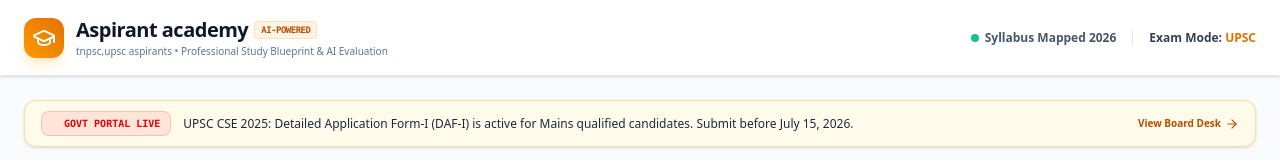
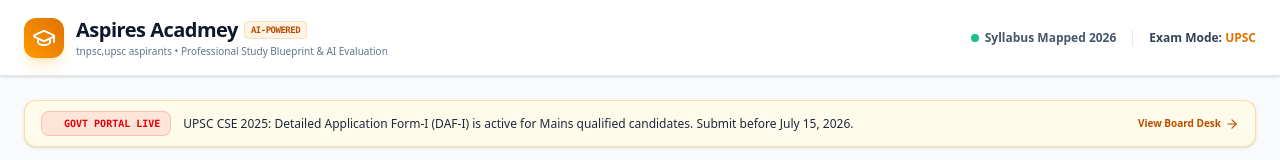
Before and after one commit to udayamoorthy-ux/AspiresAcademy, a React (Vite) app: page / in a window 1280 px wide. Shown: the top 160 px of the page. Built offline with nearby package versions, Linux system fonts and the light colour scheme.

Commit message:
style: rename application to Aspires Acadmey
Update application branding and associated strings across metadata and UI components.

```diff
--- a/metadata.json
+++ b/metadata.json
@@ -1,5 +1,5 @@
 {
-  "name": "Aspirant academy",
+  "name": "Aspires Acadmey",
   "description": "tnpsc,upsc aspirants",
   "requestFramePermissions": [],
   "majorCapabilities": ["MAJOR_CAPABILITY_SERVER_SIDE_GEMINI_API"]
--- a/src/App.tsx
+++ b/src/App.tsx
@@ -112,7 +112,7 @@
             </div>
             <div>
               <h1 className="text-lg md:text-xl font-extrabold text-slate-900 tracking-tight flex items-center gap-1.5">
-                Aspirant academy
+                Aspires Acadmey
                 <span className="text-[9px] uppercase font-bold px-1.5 py-0.5 rounded bg-amber-500/10 border border-amber-500/20 text-amber-700 font-mono">
                   AI-Powered
                 </span>
@@ -254,7 +254,7 @@
 
       {/* Aesthetic Slate Footer */}
       <footer className="border-t border-slate-200 bg-white text-center py-8 text-xs text-slate-500 space-y-4 mt-16 shadow-inner" id="portal-footer">
-        <p className="font-mono text-slate-700 font-bold text-sm">Aspirant academy</p>
+        <p className="font-mono text-slate-700 font-bold text-sm">Aspires Acadmey</p>
         <p className="text-[10px] text-slate-500 font-semibold uppercase tracking-widest font-mono">tnpsc,upsc aspirants • Mapped to official civil service syllabi</p>
 
         {/* Support Us trigger button in the footer */}
@@ -279,7 +279,7 @@
         </div>
 
         <p className="text-[10.5px] text-slate-400 max-w-4xl mx-auto px-6 leading-relaxed">
-          <strong>Disclaimer:</strong> Aspirant Academy is an independent educational portal. We are not affiliated, associated, authorized, or in any way officially connected with the Union Public Service Commission (UPSC), Tamil Nadu Public Service Commission (TNPSC), or any other government agency. Official notifications can be verified at upsc.gov.in and tnpsc.gov.in.
+          <strong>Disclaimer:</strong> Aspires Acadmey is an independent educational portal. We are not affiliated, associated, authorized, or in any way officially connected with the Union Public Service Commission (UPSC), Tamil Nadu Public Service Commission (TNPSC), or any other government agency. Official notifications can be verified at upsc.gov.in and tnpsc.gov.in.
         </p>
         <p className="text-[9px] text-slate-400 font-mono">All student schedules, checked off tasks, and custom parameters are securely preserved within local standard cache engines.</p>
       </footer>
--- a/src/components/GPaySupportCard.tsx
+++ b/src/components/GPaySupportCard.tsx
@@ -91,10 +91,10 @@
     const finalAmt = getFinalAmount();
     if (finalAmt > 0) {
       const senderName = supporterName.trim() || 'Aspirant';
-      const note = `Aspirant Academy contribution`;
+      const note = `Aspires Acadmey contribution`;
 
       // Standard UPI deep link
-      const link = `upi://pay?pa=${encodeURIComponent(upiId)}&pn=${encodeURIComponent('Aspirant Academy')}&am=${finalAmt}&cu=INR&tn=${encodeURIComponent(note)}`;
+      const link = `upi://pay?pa=${encodeURIComponent(upiId)}&pn=${encodeURIComponent('Aspires Acadmey')}&am=${finalAmt}&cu=INR&tn=${encodeURIComponent(note)}`;
       setUpiLink(link);
 
       // Dynamic QR Code generation with api.qrserver.com
@@ -169,7 +169,7 @@
             </div>
             <div>
               <div className="flex items-center gap-1.5">
-                <h4 className="font-extrabold text-xs text-slate-800 uppercase tracking-wider font-mono">Aspirant Academy Portal</h4>
+                <h4 className="font-extrabold text-xs text-slate-800 uppercase tracking-wider font-mono">Aspires Acadmey Portal</h4>
                 <span className="text-[8px] font-black px-1.5 py-0.5 rounded bg-red-500/10 border border-red-500/20 text-red-600 animate-pulse font-mono uppercase">SUPPORT WINDOW</span>
               </div>
               <div className="flex items-center gap-1 mt-0.5">
@@ -400,7 +400,7 @@
             id="modal-btn-trigger-disclaimer"
           >
             <Info className="h-3 w-3 text-slate-400" />
-            <span>Aspirant Academy Notice & Board Policy</span>
+            <span>Aspires Acadmey Notice & Board Policy</span>
           </button>
 
           <button
@@ -432,7 +432,7 @@
                 </div>
                 <div>
                   <h4 className="text-xs font-black text-slate-900">Official Disclaimer</h4>
-                  <p className="text-[8px] font-mono text-slate-400 uppercase tracking-widest">Aspirant Academy Notice</p>
+                  <p className="text-[8px] font-mono text-slate-400 uppercase tracking-widest">Aspires Acadmey Notice</p>
                 </div>
               </div>
               <button
@@ -447,7 +447,7 @@
             {/* Content body */}
             <div className="space-y-2.5 text-[11px] text-slate-600 leading-relaxed max-h-[250px] overflow-y-auto pr-1 font-sans">
               <p className="font-bold text-slate-800">
-                Aspirant Academy is an independent self-guided preparation and AI educational platform dedicated to assisting public service exam students.
+                Aspires Acadmey is an independent self-guided preparation and AI educational platform dedicated to assisting public service exam students.
               </p>
 
               <p>
```
